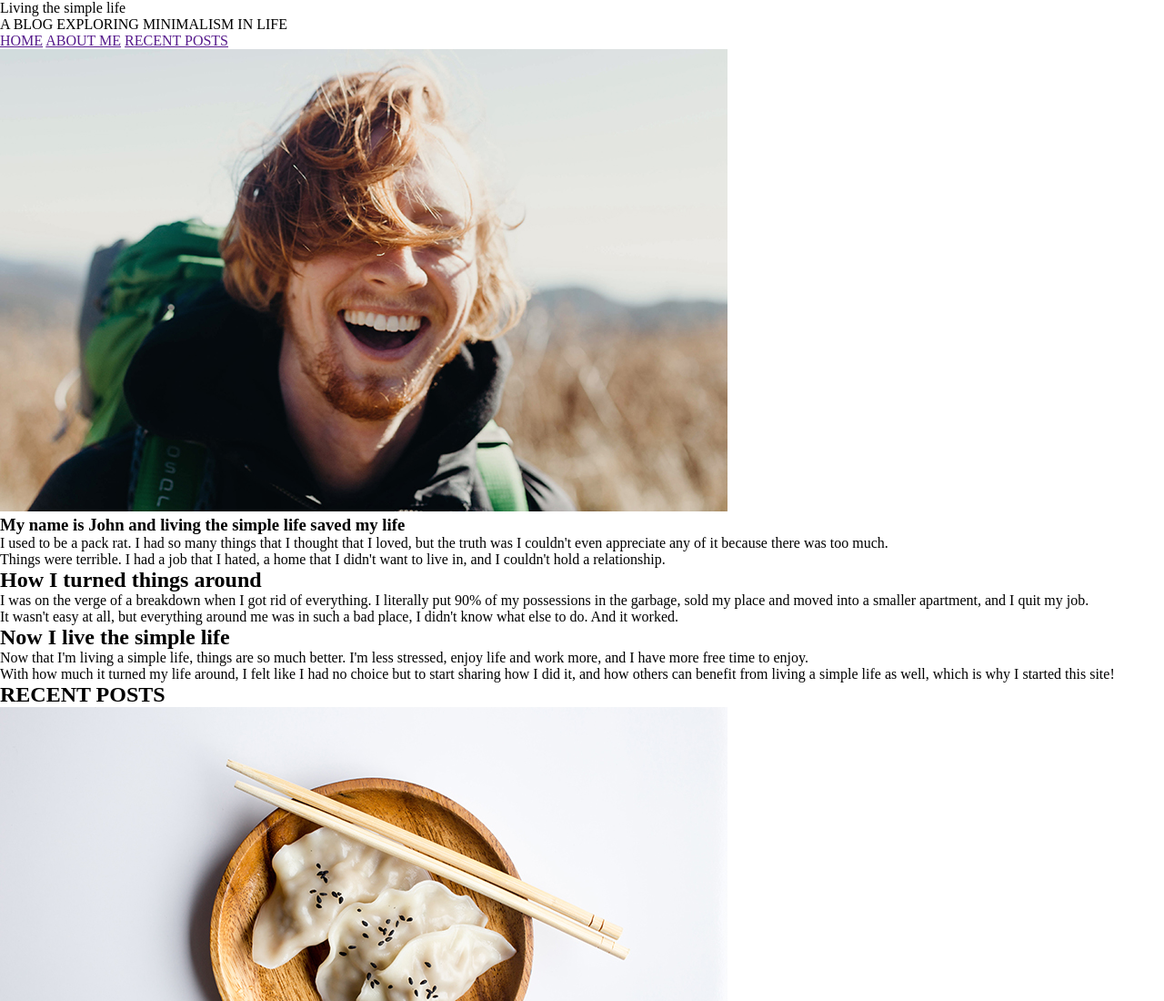
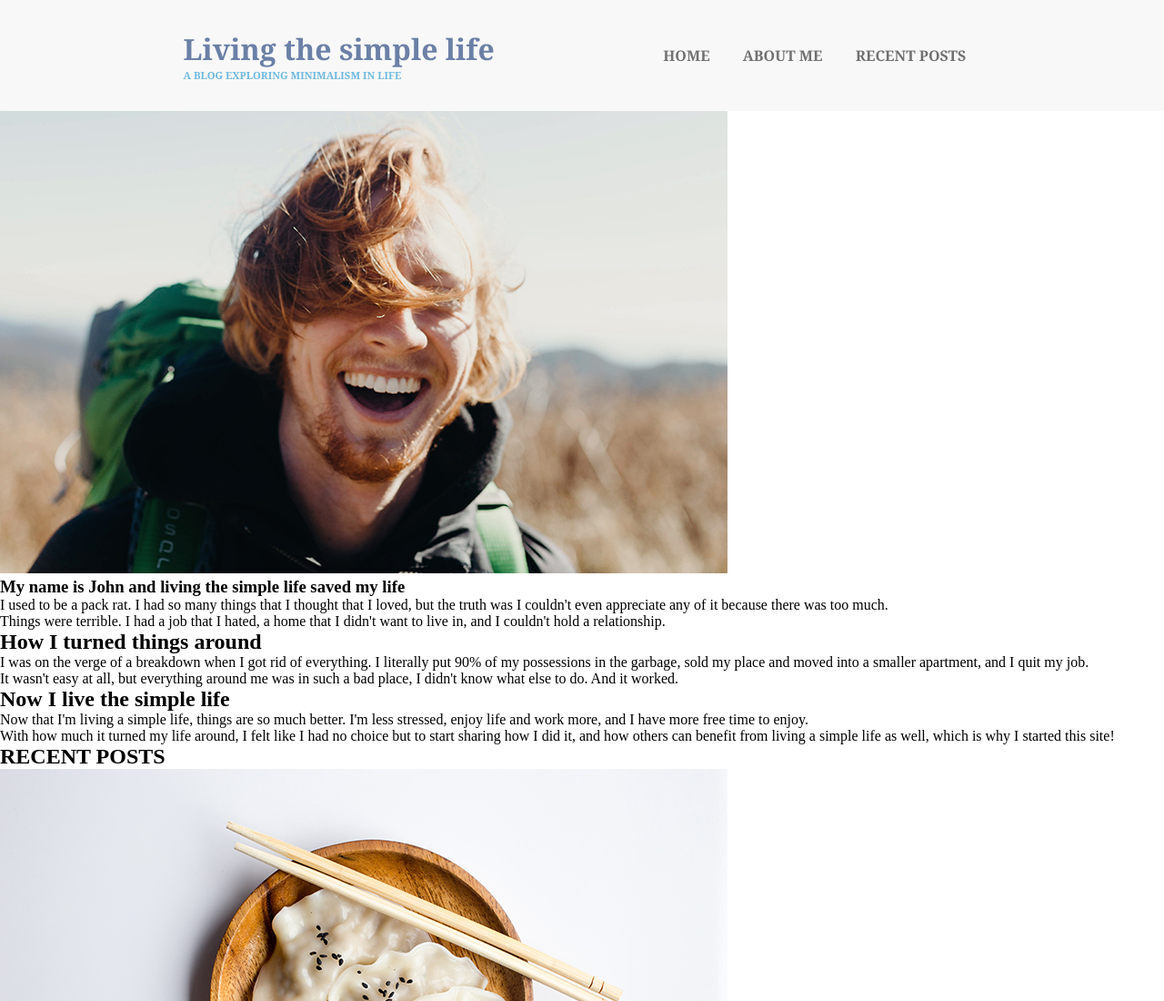
Before and after one commit to Aivaras206/HTML1002-1, a plain HTML site: page index.html in a window 1280 px wide. Shown: the top 1100 px of the page at 91% size. Drawn offline with Linux system fonts and the light colour scheme.

Commit message:
header užpildytas

```diff
--- a/index.html
+++ b/index.html
@@ -9,16 +9,16 @@
   <body>
     <header>
       <div>
-        <p>Living the simple life </p>
-        <p>A BLOG EXPLORING MINIMALISM IN LIFE</p>
+        <p class="name">Living the simple life </p>
+        <p class="name1">A BLOG EXPLORING MINIMALISM IN LIFE</p>
       </div>
       <nav>
-        <a href="">HOME</a>
-        <a href="">ABOUT ME</a>
-        <a href="">RECENT POSTS</a>
+        <a href="#">HOME</a>
+        <a href="#">ABOUT ME</a>
+        <a href="#">RECENT POSTS</a>
       </nav>
     </header>
-    <main>
+    <main class="main">
       <img src="images/about-me.jpg" alt="I am John">
       <h3>My name is John and living the simple life saved my life</h3>
       <p>
--- a/styles/style.css
+++ b/styles/style.css
@@ -3,3 +3,33 @@
     margin: 0;
     padding: 0;
 }
+
+header {
+    display: flex;
+    justify-content: space-evenly;
+    align-items: center;
+    background-color: #F8F8F8;
+    font-family: Cambria, Cochin, Georgia, Times, 'Times New Roman', serif;
+    font-weight: bold;
+    padding: 2rem;
+}
+
+.name {
+    font-size: 2rem;
+    color: #6B80A6;
+}
+
+.name1 {
+    font-size: 0.7rem;
+    color: #6DB9E0;
+}
+
+
+a { color:#717171 ;
+    text-decoration: none;
+    padding: 1rem;
+}
+a:hover {
+    text-decoration: underline;
+}
+/* header užsidaro */
```
